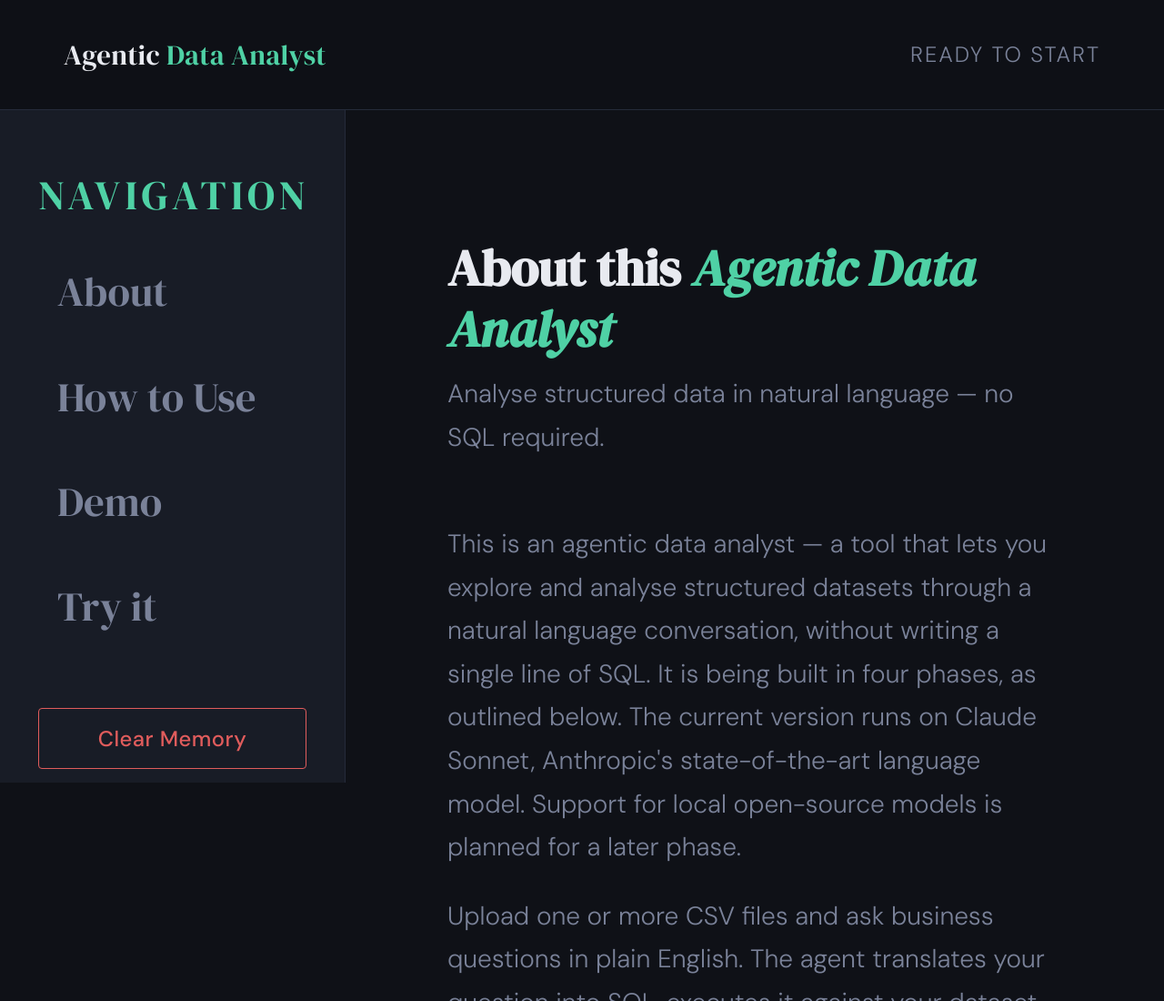
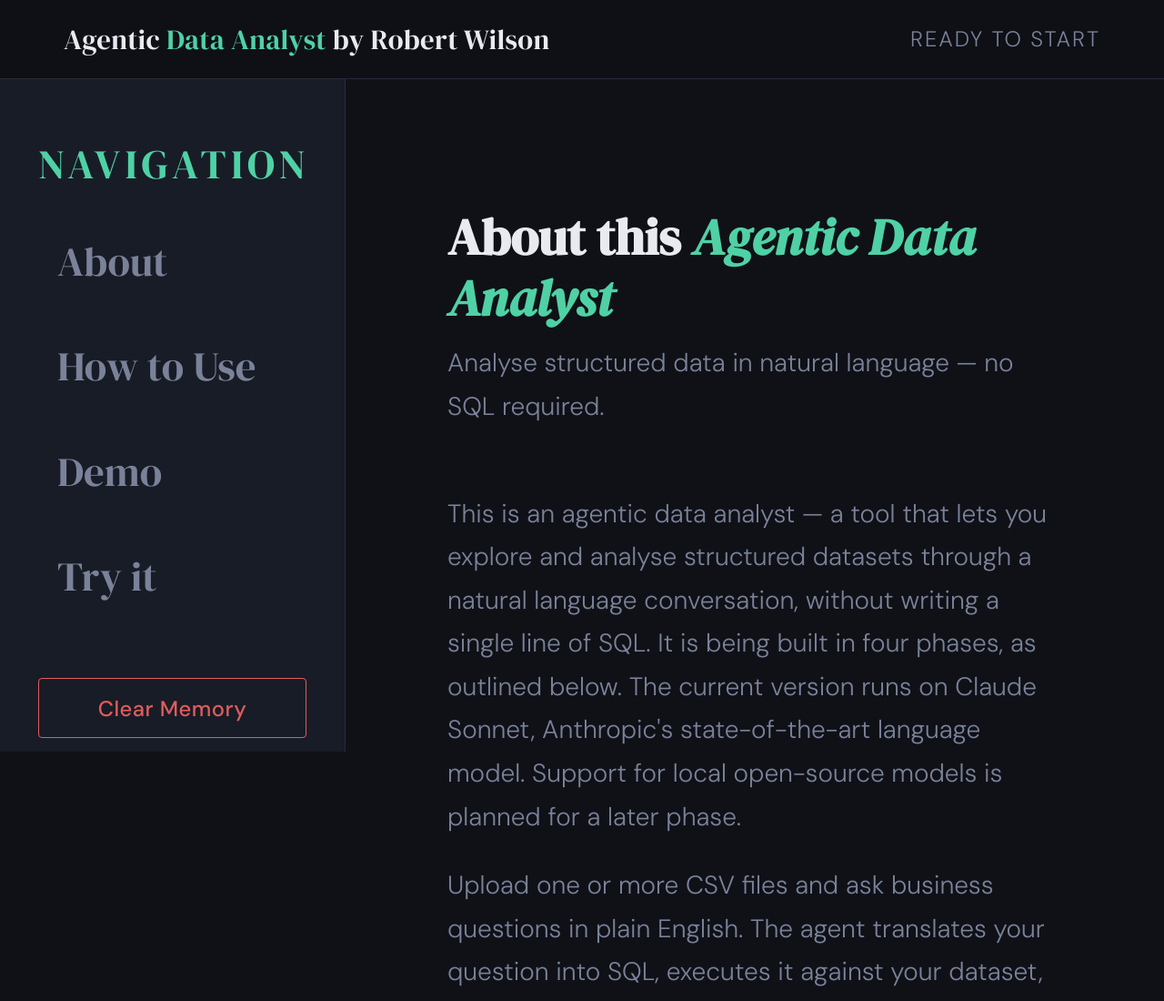
Before and after one commit to Wilsbert12/agentic-data-analyst, a plain HTML site: page static/index.html in a window 1280 px wide. Shown: the top 1100 px of the page at 91% size. Drawn offline with nearby package versions, Linux system fonts and the light colour scheme.

Commit message:
UI tweaks and README update — nav bar, architecture diagram complete

```diff
--- a/static/index.html
+++ b/static/index.html
@@ -42,7 +42,7 @@
       display: flex;
       justify-content: space-between;
       align-items: center;
-      padding: 1.2rem 2.5rem;
+      padding: 0.6rem 2.5rem;
       background: rgba(15,17,23,0.9);
       backdrop-filter: blur(12px);
       border-bottom: 1px solid var(--border);
@@ -716,7 +716,7 @@
 
   <!-- NAV -->
   <nav>
-    <span class="nav-brand">Agentic <span>Data Analyst</span></span>
+    <span class="nav-brand">Agentic <span>Data Analyst</span> by Robert Wilson</span>
     <span class="nav-status" id="navStatus">Ready to start</span>
   </nav>
 
```
Also changed, not shown: 1 other file.
